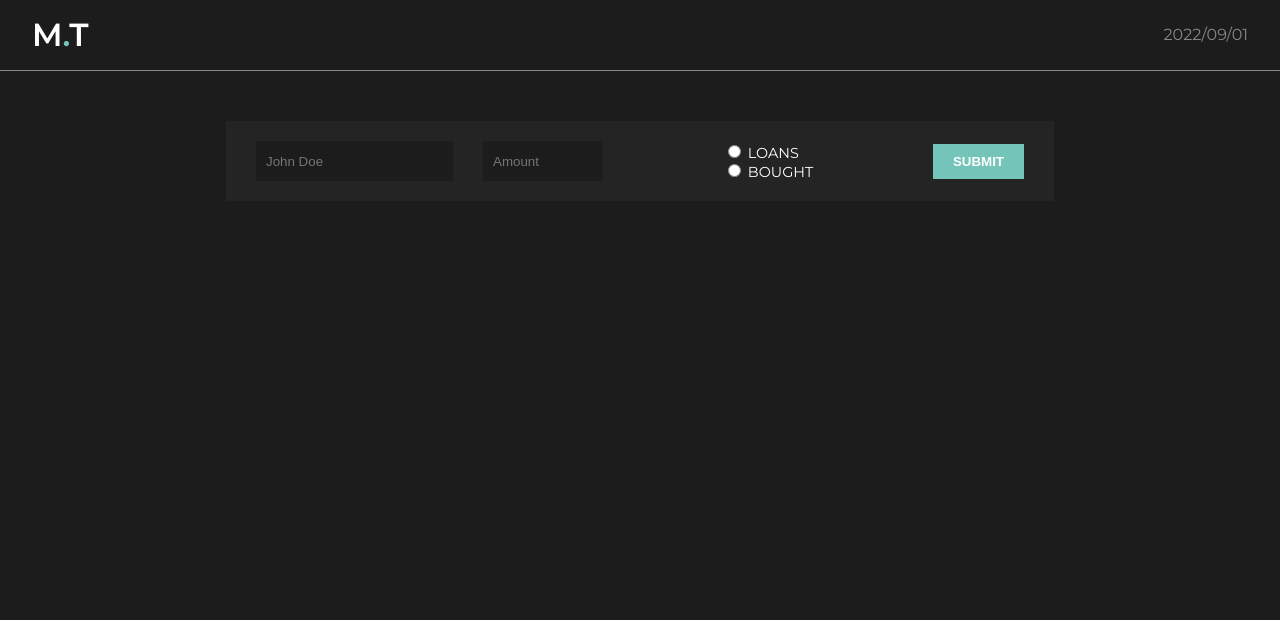
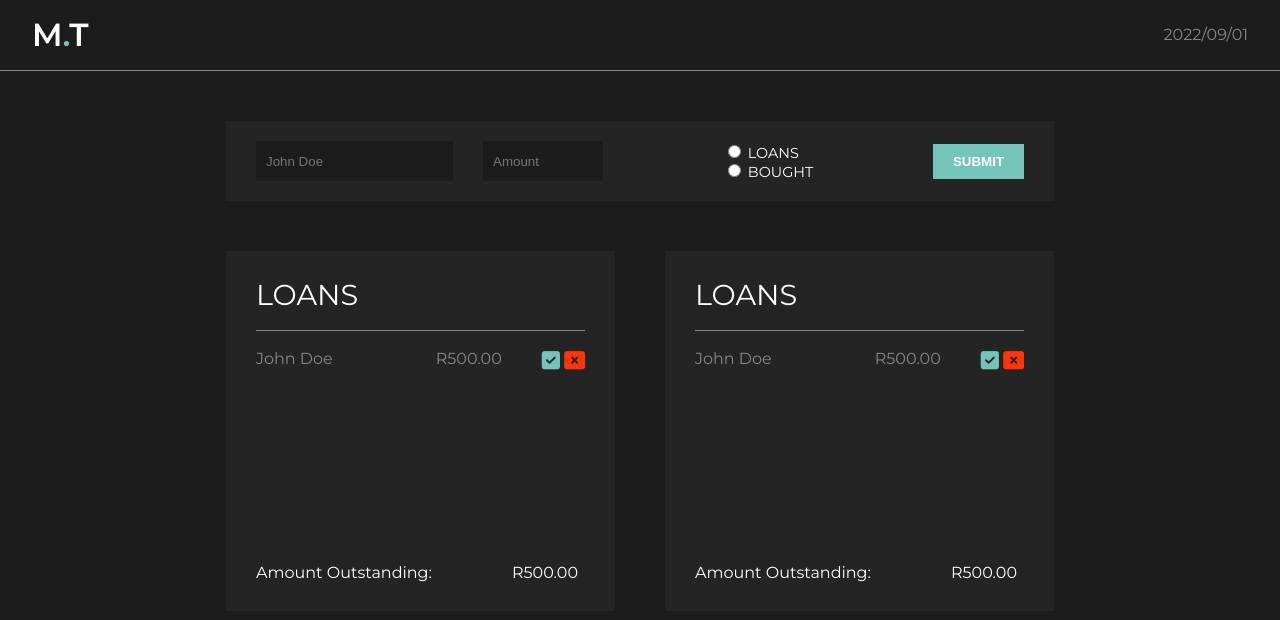
Before and after one commit to Sonsyduke/Money_tracker, a plain HTML site: page index.html in a window 1280 px wide. Drawn offline with Linux system fonts and the light colour scheme.

Commit message:
Finished the design of the money tracker

```diff
--- a/css/styles.css
+++ b/css/styles.css
@@ -109,3 +109,73 @@ input[type="number"] {
   cursor: pointer;
   background-color: var(--accent-hover);
 }
+
+/* ======================= */
+/* Income section */
+
+.main-section {
+  width: calc(60% + 60px);
+  margin: auto;
+  display: flex;
+  justify-content: space-between;
+  gap: 50px;
+}
+
+.column {
+  width: 50%;
+  min-height: 300px;
+  background-color: var(--content-bg);
+  padding: 30px;
+  position: relative;
+}
+
+.column-heading {
+  font-size: 1.8rem;
+  text-transform: uppercase;
+  color: var(--white);
+  border-bottom: 1px solid var(--gray);
+  padding-bottom: 20px;
+}
+
+.person {
+  margin: 20px 0;
+  display: flex;
+  justify-content: space-between;
+}
+
+.name {
+  color: var(--gray);
+}
+
+.person-info {
+  display: flex;
+  gap: 40px;
+}
+
+.amount {
+  color: var(--gray);
+}
+
+.buttons i {
+  font-size: 1.3rem;
+}
+
+.buttons i:hover {
+  cursor: pointer;
+}
+
+.checkmark {
+  color: var(--accent);
+}
+
+.remove {
+  color: var(--red);
+}
+
+.outstanding {
+  position: absolute;
+  bottom: 30px;
+  display: flex;
+  gap: 80px;
+  color: var(--white);
+}
--- a/index.html
+++ b/index.html
@@ -10,6 +10,13 @@
     <link
       href="https://fonts.googleapis.com/css2?family=Montserrat:wght@400;600&display=swap"
       rel="stylesheet"
+    />
+    <link
+      rel="stylesheet"
+      href="https://cdnjs.cloudflare.com/ajax/libs/font-awesome/6.2.0/css/all.min.css"
+      integrity="sha512-xh6O/CkQoPOWDdYTDqeRdPCVd1SpvCA9XXcUnZS2FmJNp1coAFzvtCN9BmamE+4aHK8yyUHUSCcJHgXloTyT2A=="
+      crossorigin="anonymous"
+      referrerpolicy="no-referrer"
     />
     <link rel="stylesheet" href="./css/reset.css" />
     <link rel="stylesheet" href="./css/styles.css" />
@@ -37,6 +44,43 @@
       </fieldset>
       <button id="submit-btn">Submit</button>
     </form>
+
+    <main class="main-section">
+      <div class="column">
+        <h2 class="column-heading">Loans</h2>
+        <div class="person">
+          <h5 class="name">John Doe</h5>
+          <div class="person-info">
+            <p class="amount">R500.00</p>
+            <div class="buttons">
+              <i class="fa-sharp fa-solid fa-square-check checkmark"></i>
+              <i class="fa-sharp fa-solid fa-rectangle-xmark remove"></i>
+            </div>
+          </div>
+        </div>
+        <div class="outstanding">
+          <p>Amount Outstanding:</p>
+          <p class="total">R500.00</p>
+        </div>
+      </div>
+      <div class="column">
+        <h2 class="column-heading">Loans</h2>
+        <div class="person">
+          <h5 class="name">John Doe</h5>
+          <div class="person-info">
+            <p class="amount">R500.00</p>
+            <div class="buttons">
+              <i class="fa-sharp fa-solid fa-square-check checkmark"></i>
+              <i class="fa-sharp fa-solid fa-rectangle-xmark remove"></i>
+            </div>
+          </div>
+        </div>
+        <div class="outstanding">
+          <p>Amount Outstanding:</p>
+          <p class="total">R500.00</p>
+        </div>
+      </div>
+    </main>
     <script src="./js/script.js"></script>
   </body>
 </html>
```
